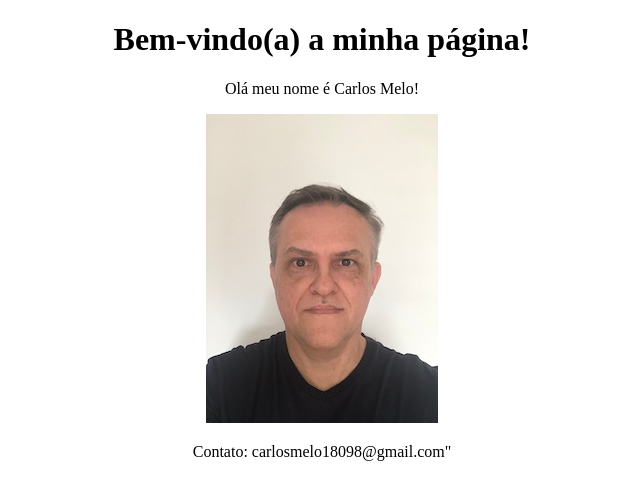
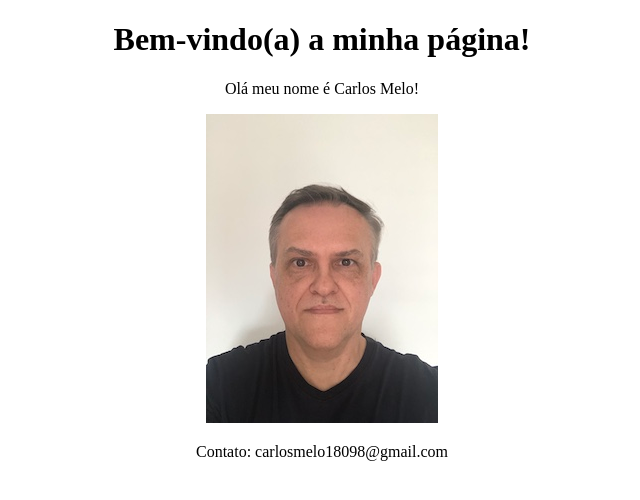
Before and after one commit to carlosmelo1966/carlosmelo1966.github.io, a plain HTML site: page index.html in a window 1280 px wide. Shown: the full height of the page, 318-958 px from the left. Drawn offline with Linux system fonts and the light colour scheme.

```diff
--- a/index.html
+++ b/index.html
@@ -12,7 +12,7 @@
             </a>
         </center>
 
-        <p style="text-align: center;">Contato: carlosmelo18098@gmail.com"</p>
+        <p style="text-align: center;">Contato: carlosmelo18098@gmail.com</p>
 
     </body>
 </html>
```
